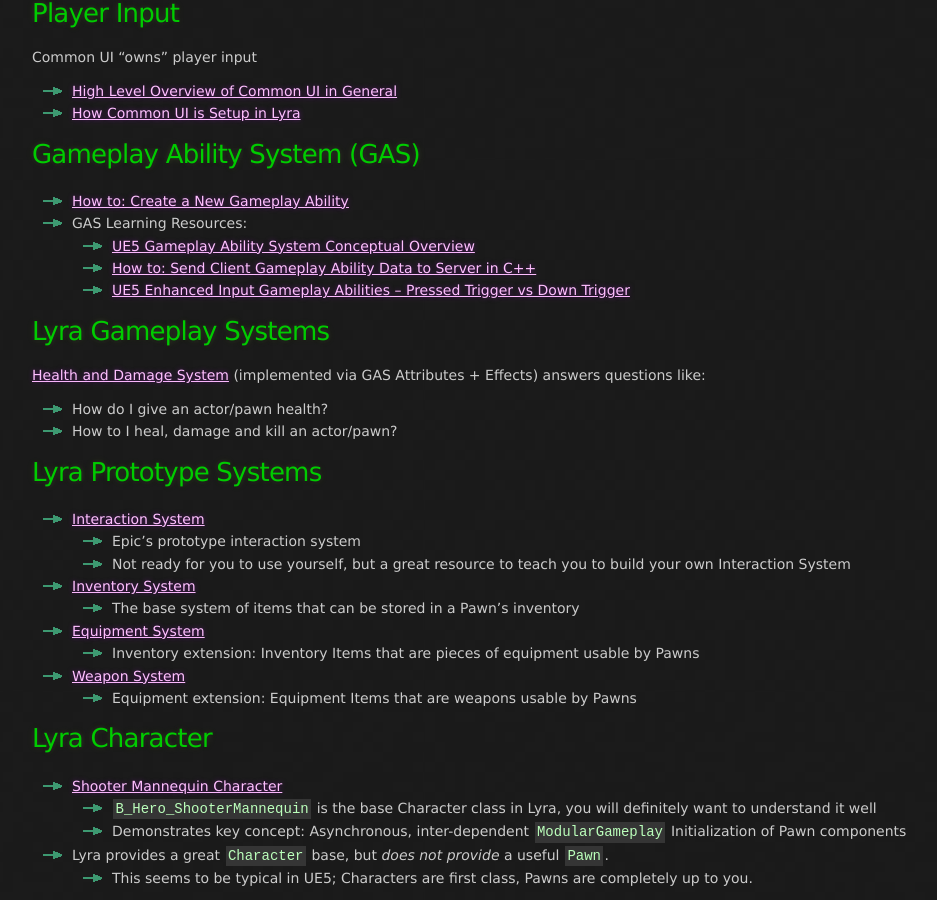
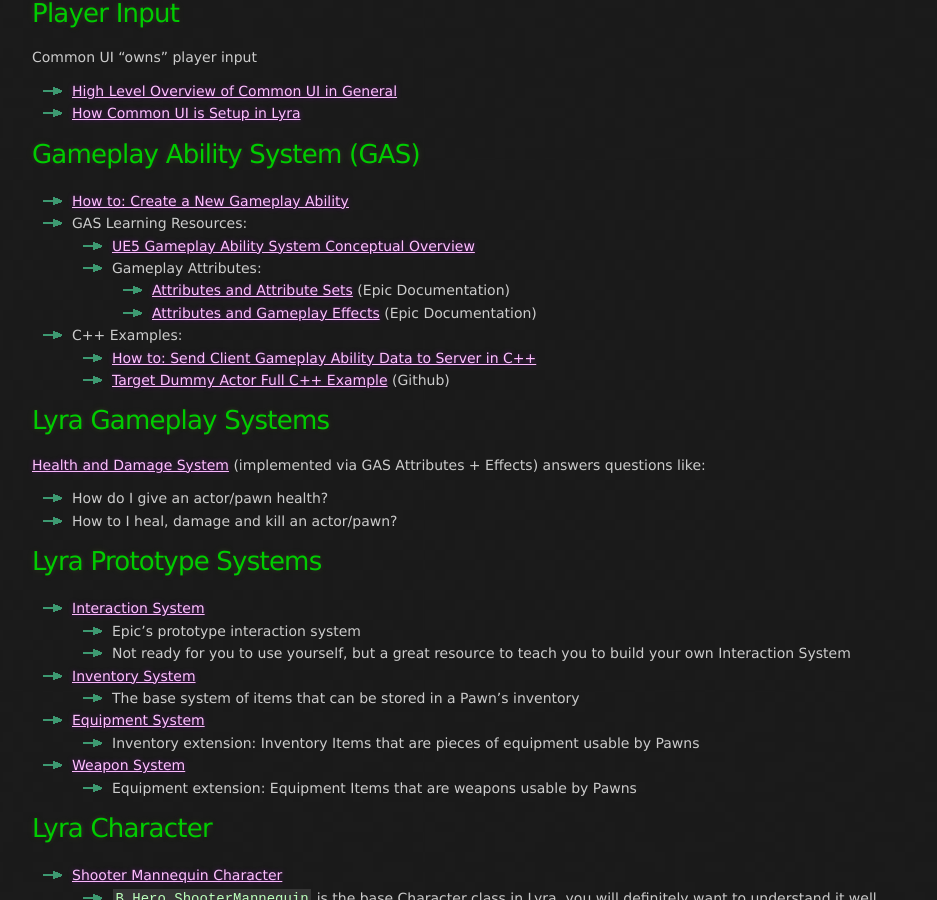
Before and after one commit to x157/x157.github.io, a Jekyll site: the page built from UE5/LyraStarterGame/index.md, in a window 1280 px wide and 900 px high, scrolled down 905 px. Shown: the whole window, without its empty margins (108-1045 px from the left). Built offline with Jekyll 4.4.1, drawn with Linux system fonts in a browser that asks for light colours.

Commit message:
Add links

```diff
--- a/UE5/LyraStarterGame/index.md
+++ b/UE5/LyraStarterGame/index.md
@@ -65,8 +65,12 @@
   - [How to: Create a New Gameplay Ability](./Tutorials/How-To-Create-a-New-Gameplay-Ability)
   - GAS Learning Resources:
     - [UE5 Gameplay Ability System Conceptual Overview](/UE5/GameplayAbilitySystem/)
+    - Gameplay Attributes:
+      - [Attributes and Attribute Sets](https://docs.unrealengine.com/5.0/en-US/gameplay-attributes-and-attribute-sets-for-the-gameplay-ability-system-in-unreal-engine/) (Epic Documentation)
+      - [Attributes and Gameplay Effects](https://docs.unrealengine.com/5.0/en-US/gameplay-attributes-and-gameplay-effects-for-the-gameplay-ability-system-in-unreal-engine/) (Epic Documentation)
+  - C++ Examples:
     - [How to: Send Client Gameplay Ability Data to Server in C++](/UE5/GameplayAbilitySystem/How-To-Send-Client-Gameplay-Ability-Data-to-Server-in-C++)
-    - [UE5 Enhanced Input Gameplay Abilities -- Pressed Trigger vs Down Trigger](https://youtu.be/P-dyHJhoqxA)
+    - [Target Dummy Actor Full C++ Example](https://github.com/x157/Lyra-ActorWithAbilities) (Github)
 
 ## Lyra Gameplay Systems
 
```
Also changed, not shown: UE5/index.md (+1 -0 lines).
